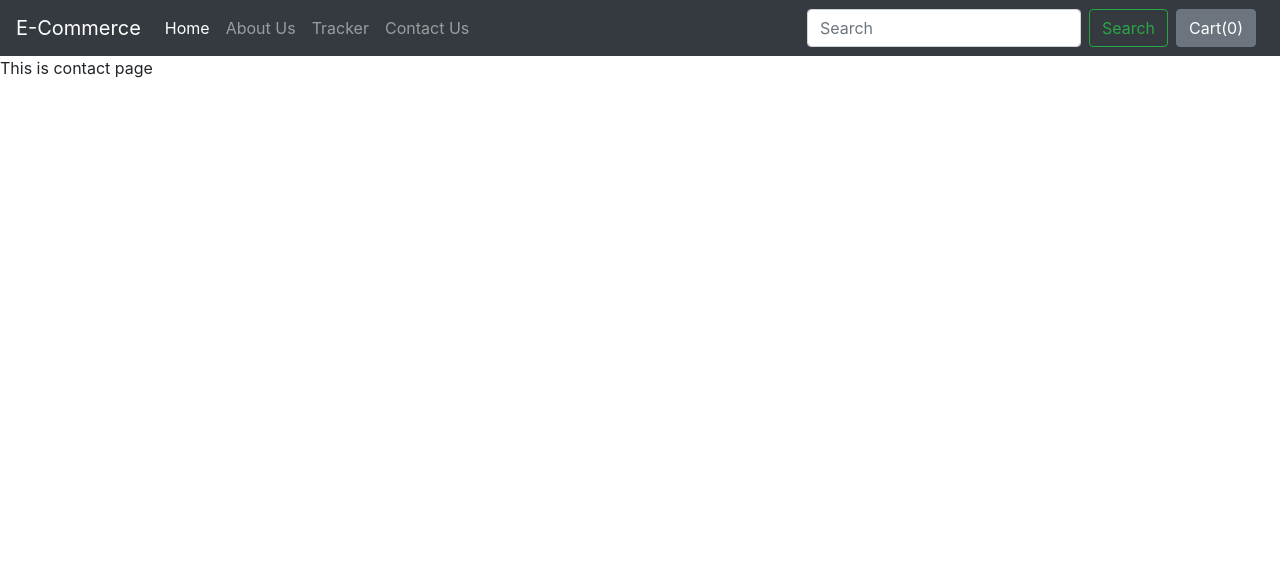
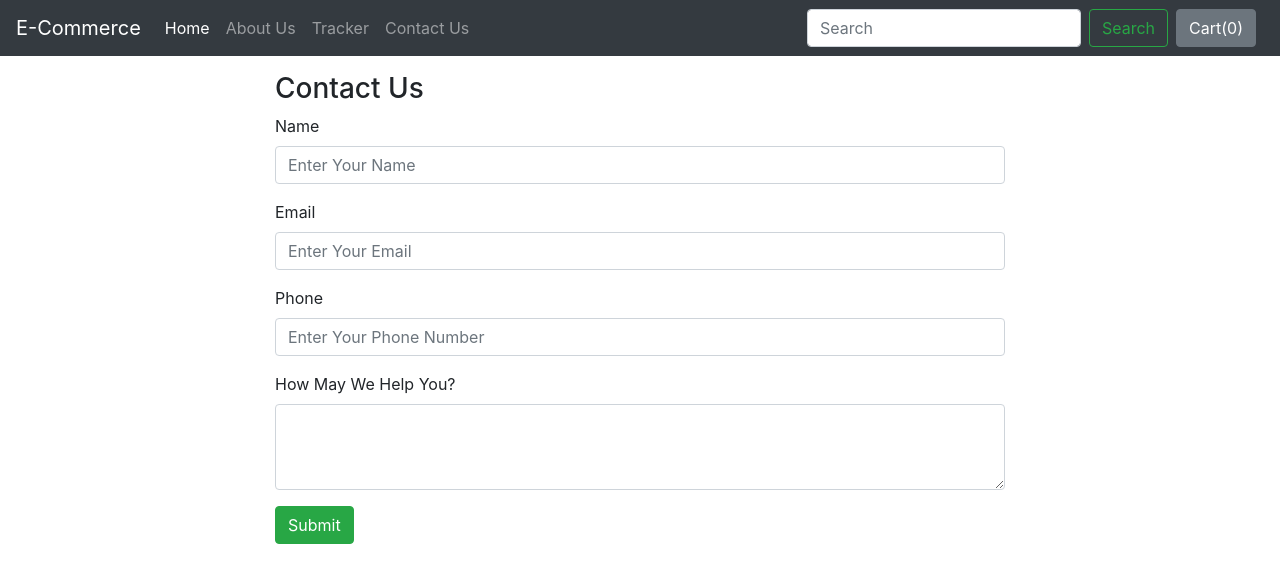
Before and after one commit to Mohammadhussain257/ecommerce, a Django app: page /shop/contact/ in a window 1280 px wide. Shown: the top 583 px of the page. Run offline with Django 3.2, Linux system fonts and the light colour scheme; some libraries are stand-ins or nearby versions.

Commit message:
contact info to database

```diff
--- a/shop/admin.py
+++ b/shop/admin.py
@@ -1,5 +1,6 @@
 from django.contrib import admin
-from .models import Product
+from .models import Product, Contact
 
 # Register your models here.
 admin.site.register(Product)
+admin.site.register(Contact)
--- a/shop/views.py
+++ b/shop/views.py
@@ -1,6 +1,6 @@
 from django.shortcuts import render
 from django.http import HttpResponse
-from .models import Product
+from .models import Product, Contact
 from math import ceil
 
 
@@ -23,6 +23,13 @@ def about(request):
 
 
 def contact(request):
+    if request.method == 'POST':
+        name = request.POST.get('name', '')
+        email = request.POST.get('email', '')
+        phone = request.POST.get('phone', '')
+        desc = request.POST.get('desc', '')
+        contact = Contact(name=name, email=email,phone=phone,desc=desc)
+        contact.save()
     return render(request, 'shop/contact.html')
 
 
--- a/templates/shop/contact.html
+++ b/templates/shop/contact.html
@@ -1,5 +1,32 @@
 {% extends 'base.html' %}
 {% load bootstrap4 %}
 {% block content %}
-    <p>This is contact page</p>
+    <div class="container my-3">
+    <div class="row">
+        <div class="offset-2"></div>
+        <div class="col-8">
+            <h3>Contact Us</h3>
+                <form action="{% url 'shop:ContactUs' %}" method="post">{% csrf_token %}
+                <div class="form-group">
+                <label for="name">Name</label>
+                <input type="text" class="form-control" id="name" name='name' placeholder="Enter Your Name">
+              </div>
+              <div class="form-group">
+                <label for="name">Email</label>
+                <input type="email" class="form-control" id="email" name='email' placeholder="Enter Your Email">
+              </div>
+                    <div class="form-group">
+                    <label for="name">Phone</label>
+                    <input type="tel" class="form-control" id="phone" name='phone' placeholder="Enter Your Phone Number">
+                    </div>
+                   <div class="form-group">
+                    <label for="desc">How May We Help You?</label>
+                    <textarea class="form-control" id="desc" name='desc' rows="3"></textarea>
+                  </div>
+                    <button type="submit" class="btn btn-success">Submit</button>
+            </form>
+        </div>
+        <div class="offset-2"></div>
+    </div>
+    </div>
 {% endblock content %}
```
Also changed, not shown: shop/models.py (+11 -0 lines), db.sqlite3, shop/migrations/0003_contact.py (added), shop/migrations/0004_auto_20200423_1443.py (added).
